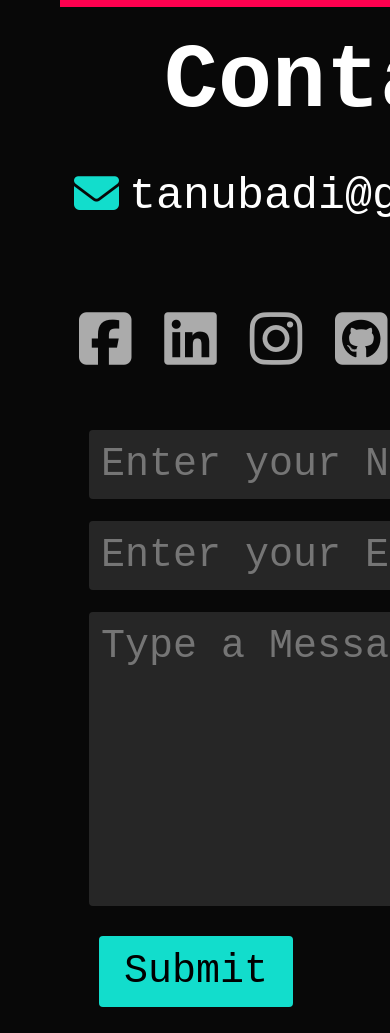
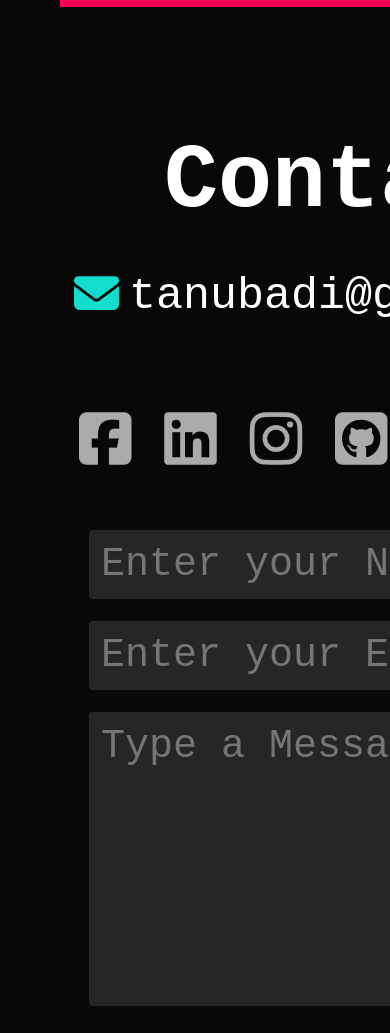
Before and after one commit to Tanushribadi/My-Portfolio-Website, a plain HTML site: page index.html in a window 390 px wide. Shown: the part 4985-6018 px from the top of the page. Before the commit the page ends 5992 px from the top, so only its background shows below. Drawn offline with Linux system fonts and the light colour scheme.

Commit message:
Update style.css

```diff
--- a/style.css
+++ b/style.css
@@ -421,7 +421,7 @@ form input,form textarea{
 .contact-left h1{
         font-size:90px;
         position: relative;
-        top:1450px;
+        top:1550px;
         left:125px;
 
 }
@@ -433,7 +433,7 @@ form input,form textarea{
 
     position: relative;
     left:90px;
-        top:1390px;
+        top:1490px;
         font-size:45px;
 
 }
@@ -445,21 +445,21 @@ form input,form textarea{
 }
 .social-icons i{
         position: relative;
-        top:1450px;
+        top:1550px;
         left:40px;
         font-size:60px;
         margin-right:25px;
 }
 form input,form textarea{
     position: relative;
-    top:1450px;
+    top:1550px;
     left:35px;
     width:500px;
     font-size:40px;
 }
 .btn2{
     position: relative;
-    top:1450px;
+    top:1550px;
     left:45px;
     font-size:40px;
 }
```
